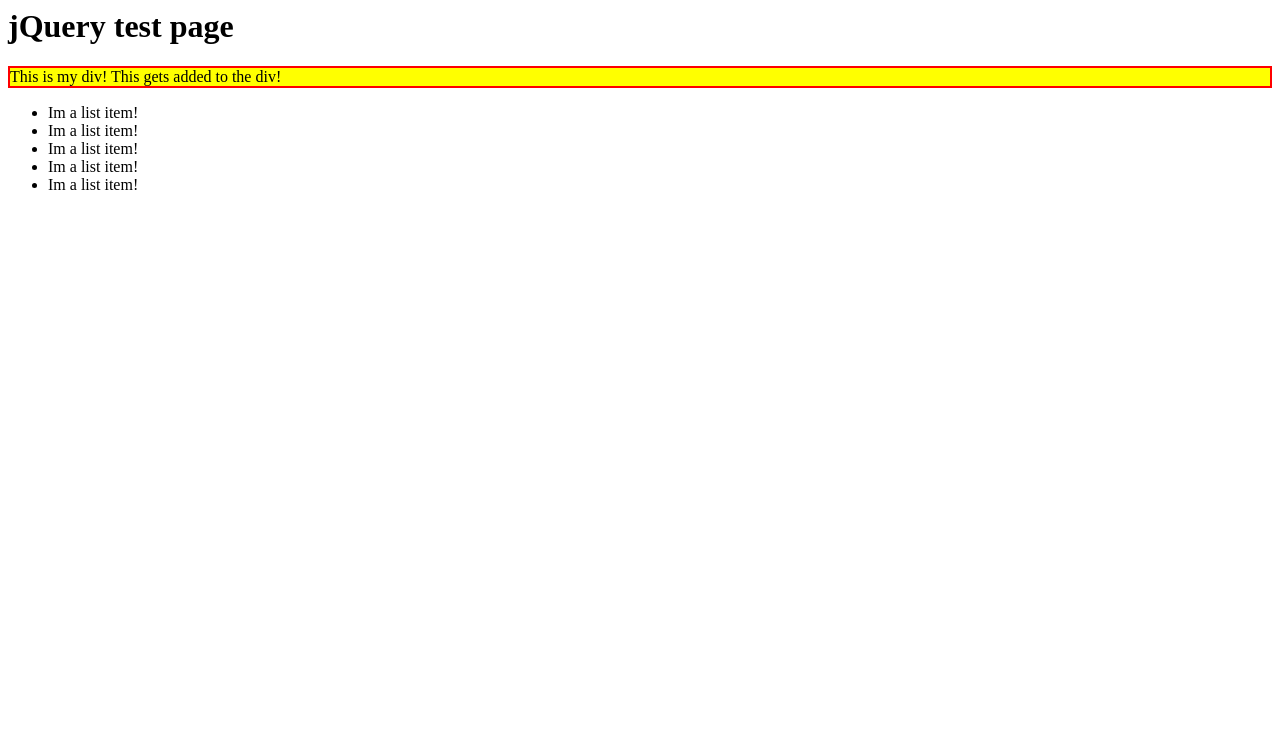
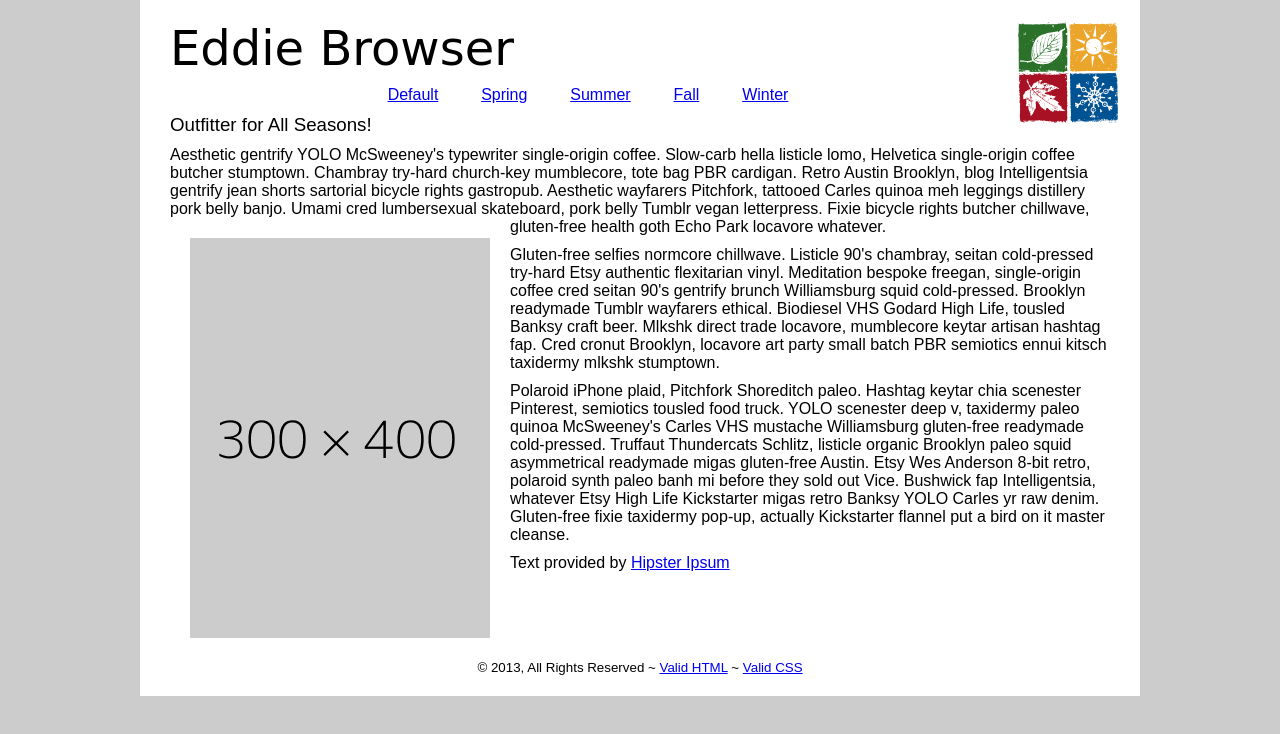
Before and after one commit to rlcardenas/seasonal-styles, a plain HTML site: page index.html in a window 1280 px wide. Drawn offline with nearby package versions, Linux system fonts and the light colour scheme; a web font is replaced by a local one.

```diff
--- /dev/null
+++ b/css/default.css
@@ -0,0 +1,44 @@
+* {padding:0; margin:0;}
+html {background-color:#ccc;}
+
+body {
+	font-family: Arial, Helvetica, sans-serif;
+	max-width:960px; /* keeps from getting too large on wide screen */
+	width:90%; /* shrink to fit screen */
+	margin:auto; /* center in html element */
+	background-color:#fff;
+	padding:20px;
+	min-height:100%; /* keeps from getting too large on wide screen */
+	}
+img.flexible {
+	float:right;
+	display:inline-block;
+	padding:20px;
+	max-width:300px; /* actual size of image */
+	width:33%; /* approximate size taken on screen in maximum view */
+}
+p {margin:10px;}
+h1,h2,h3,h4,h5,h6{
+	font-weight:normal;
+	margin:10px;
+	}
+h1.masthead {margin-top:0;}
+footer {
+	text-align:center;
+	clear:both; /* ride below all items */
+	}
+nav{
+	text-align:center; /* centers the nav */
+}
+
+nav ul {
+		list-style:none; /* removes the bullets */
+	}
+nav ul li
+	{
+		display:inline-block; /* makes horizontal, but able to declare margins */
+		margin:0 2%; /* margin left-right, gets smaller as necessary */
+	}
+nav a:hover{
+	text-decoration: none;
+}
--- /dev/null
+++ b/css/winter.css
@@ -0,0 +1,44 @@
+* {padding:0; margin:0;}
+html {background-color:#005393;}
+
+body {
+	font-family: Arial, Helvetica, sans-serif;
+	max-width:960px; /* keeps from getting too large on wide screen */
+	width:90%; /* shrink to fit screen */
+	margin:auto; /* center in html element */
+	background-color:#fff;
+	padding:20px;
+	min-height:100%; /* keeps from getting too large on wide screen */
+	}
+img.flexible {
+	float:right;
+	display:inline-block;
+	padding:20px;
+	max-width:300px; /* actual size of image */
+	width:33%; /* approximate size taken on screen in maximum view */
+}
+p {margin:10px;}
+h1,h2,h3,h4,h5,h6{
+	font-weight:normal;
+	margin:10px;
+	}
+h1.masthead {margin-top:0;}
+footer {
+	text-align:center;
+	clear:both; /* ride below all items */
+	}
+nav{
+	text-align:center; /* centers the nav */
+}
+
+nav ul {
+		list-style:none; /* removes the bullets */
+	}
+nav ul li
+	{
+		display:inline-block; /* makes horizontal, but able to declare margins */
+		margin:0 2%; /* margin left-right, gets smaller as necessary */
+	}
+nav a:hover{
+	text-decoration: none;
+}
--- a/index.html
+++ b/index.html
@@ -1,44 +1,192 @@
+<!DOCTYPE html>
+<html>
 
-<html>
 <head>
-        <title> jQuery test page </title>
-        <script src="https://code.jquery.com/jquery-latest.js"> </script>
+	<meta charset="utf-8" />
+	<title>Eddie Browser Outfitters</title>
+	<meta name="robots" content="noindex,nofollow" />
+	<!-- below is a google font, go to https://www.google.com/fonts to get yours! -->
+	<link href='http://fonts.googleapis.com/css?family=Damion' rel='stylesheet' type='text/css'>
+	<script src="https://code.jquery.com/jquery-latest.js"></script>
+	<link rel="stylesheet" href="css/default.css" />
+	<style type="text/css">
+
+
+		.masthead {
+			font-family: 'Damion', cursive;
+			/* required for google font */
+			font-size: 3em;
+		}
+
+		#logo {
+			float: right;
+			display: inline-block;
+			padding: 2px;
+			max-width: 100px;
+			/* actual size of image */
+			width: 20%;
+			/* approximate size taken on screen in maximum view */
+		}
+
+		#wear {
+			float: left;
+			display: inline-block;
+			padding: 20px;
+			max-width: 300px;
+			/* actual size of image */
+			width: 33%;
+			/* approximate size taken on screen in maximum view */
+		}
+
+		footer {
+			text-align: center;
+			clear: both;
+			/* ride below all items */
+		}
+
+		nav {
+			text-align: center;
+			/* centers the nav */
+		}
+
+		nav ul {
+			list-style: none;
+			/* removes the bullets */
+		}
+
+		nav ul li {
+			display: inline-block;
+			/* makes horizontal, but able to declare margins */
+			margin: 0 2%;
+			/* margin left-right, gets smaller as necessary */
+		}
+
+		nav a:hover {
+			text-decoration: none;
+		}
+	</style>
+
+	<!--[if ltIE9]>
+       <script src="http://html5shiv.googlecode.com/svn/trunk/html5.js"></script>
+     <![endif]-->
 </head>
+
 <body>
-        <h1> jQuery test page </h1>
-        <div id="myDiv">This is my div!</div>
+	<header role="banner">
+		<img src="images/four-seasons.gif" alt="Seasonal Logo Goes Here" class="flexible" id="logo" />
+		<h1 class="masthead">Eddie Browser</h1>
+		<nav>
 			<ul>
-                <li>Im a list item!</>
-                <li>Im a list item!</>
-                <li>Im a list item!</>
-                <li>Im a list item!</>
-                <li>Im a list item!</>
+				<li class="seasons"><a href="Default">Default</a></li>
+				<li class="seasons"><a href="Spring">Spring</a></li>
+				<li class="seasons"><a href="Summer">Summer</a></li>
+				<li class="seasons"><a href="Fall">Fall</a></li>
+				<li class="seasons"><a href="Winter">Winter</a></li>
 			</ul>
+		</nav>
+	</header>
+	<main role="main">
+		<header>
+			<h3>Outfitter for All Seasons!</h3>
+		</header>
 
-        </div>
-        <script>
-            $(function () {
-            //alert("This IS jQuery!");
+		<p>
+			Aesthetic gentrify YOLO McSweeney's typewriter single-origin coffee. Slow-carb hella listicle lomo,
+			Helvetica single-origin coffee butcher stumptown. Chambray try-hard church-key mumblecore, tote bag PBR
+			cardigan. Retro Austin Brooklyn, blog Intelligentsia gentrify jean shorts sartorial bicycle rights
+			gastropub. Aesthetic wayfarers Pitchfork, tattooed Carles quinoa meh leggings distillery pork belly banjo.
+			Umami cred lumbersexual skateboard, pork belly Tumblr vegan letterpress. Fixie bicycle rights butcher
+			chillwave, gluten-free health goth Echo Park locavore whatever.
+			<img src="images/300x400.png" alt="Season Wear Goes Here" id="wear" />
+		</p>
+		<p>
+			Gluten-free selfies normcore chillwave. Listicle 90's chambray, seitan cold-pressed try-hard Etsy authentic
+			flexitarian vinyl. Meditation bespoke freegan, single-origin coffee cred seitan 90's gentrify brunch
+			Williamsburg squid cold-pressed. Brooklyn readymade Tumblr wayfarers ethical. Biodiesel VHS Godard High
+			Life, tousled Banksy craft beer. Mlkshk direct trade locavore, mumblecore keytar artisan hashtag fap. Cred
+			cronut Brooklyn, locavore art party small batch PBR semiotics ennui kitsch taxidermy mlkshk stumptown.
+		</p>
+		<p>
+			Polaroid iPhone plaid, Pitchfork Shoreditch paleo. Hashtag keytar chia scenester Pinterest, semiotics
+			tousled food truck. YOLO scenester deep v, taxidermy paleo quinoa McSweeney's Carles VHS mustache
+			Williamsburg gluten-free readymade cold-pressed. Truffaut Thundercats Schlitz, listicle organic Brooklyn
+			paleo squid asymmetrical readymade migas gluten-free Austin. Etsy Wes Anderson 8-bit retro, polaroid synth
+			paleo banh mi before they sold out Vice. Bushwick fap Intelligentsia, whatever Etsy High Life Kickstarter
+			migas retro Banksy YOLO Carles yr raw denim. Gluten-free fixie taxidermy pop-up, actually Kickstarter
+			flannel put a bird on it master cleanse.
+		</p>
+		<p>
+			Text provided by <a href="http://hipsum.co/" target="_blank">Hipster Ipsum</a>
+		</p>
+	</main>
+	<footer>
+		<small>&copy; 2013, All Rights Reserved ~
+			<a href="http://validator.w3.org/check/referer" target="_blank">Valid HTML</a> ~
+			<a href="http://jigsaw.w3.org/css-validator/check?uri=referer" target="_blank">Valid CSS</a>
+		</small>
+	</footer>
+	<!-- END Footer -->
+	<script src="http://code.jquery.com/jquery-latest.js" type="text/javascript"></script>
+	<script type="text/javascript">
+		$("document").ready(function () {
+			$('.seasons a').click(function (e) {//find all a tags inside class of seasons
+				e.preventDefault();//stop default submission
+				var season = $(this).attr("href");//contents of href attribute of this element
+				// alert(season);
 
-           /* $("div#myDiv") .css("border","2px solid red');
-            $("div#myDiv") .css("border","2px solid red');
-            $("div#myDiv") .css("border","2px solid red');
-            $("div#myDiv") .fadeout();
-            */
-                    $("div#myDiv").css("border", "2px solid red");
-                    $("div#myDiv").css("background-color", "yellow");
-                    $("div#myDiv").append(" This gets added to the div!");
+				season = season.toLowerCase();
 
-                    /* $("div#myDiv li:even").css("background", "aqua").slideDown(2000); */
-                    $("div#myDiv").hide().slideDown(1000, function () {
+				switch (season) {
+					case 'spring':
+						// alert('Yay Spring!');
+						$('#logo').attr("src", "images/spring.gif");
+						$('#wear').attr("src", "images/spring-wear.jpg");
+						$('main header h3').html("Get a jump on Springwear!");
+						$('body').css("background-color", "#B4F9A5");
 
-                        $("div#myDiv li").each(function () {
-                            $("div#myDiv li:even").css("background", "red").slideDown(2000);
-                        })
 
+						break;
+
+					case 'summer':
+						// alert('Yay Spring!');
+						$('#logo').attr("src", "images/summer.gif");
+						$('#wear').attr("src", "images/summer-wear.jpg");
+						$('main header h3').html("Look as hot as the summer sun!");
+						$('body').css("background-color", "#F3A8BC");
+
+
+						break;
+
+					case 'fall':
+						// alert('Yay Spring!');
+						$('#logo').attr("src", "images/fall.gif");
+						$('#wear').attr("src", "images/fall-wear.jpg");
+						$('main header h3').html("Don't trip! Its time to drip this fall season!!");
+						$('body').css("background-color", "#FFF1A6");
+
+						break;
+
+					case 'winter':
+						// alert('Yay Spring!');
+						$('#logo').attr("src", "images/winter.gif");
+						$('#wear').attr("src", "images/winter-wear.jpg");
+						$('main header h3').html("Shop for the coolest looks this winter!");
+						$('body').css("background-color", "9EE7F5");
+
+
+						break;
+
+					default:
+						$('#logo').attr("src", "images/four-seasons.gif");
+						$('#wear').attr("src", "images/300x400.png");
+						$('main header h3').html("Outfitter for All Seasons!");
+						$('body').css("background-color", "#ccc");
+
+				}
 			});
 		});
-           // alert("this is not jQuery)
 	</script>
+
 </body>
+
 </html>
```
Also changed, not shown: extra-credit.htm (added, +125 -0 lines), images/extra-credit.htm (added, +125 -0 lines), images/index.htm (added, +115 -0 lines), test.html (added, +43 -0 lines), images/300x400.png (added), images/fall-wear.jpg (added), images/fall.gif (added), images/four-seasons.gif (added), images/spring-wear.jpg (added), images/spring.gif (added), images/summer-wear.jpg (added), images/summer.gif (added), images/winter-wear.jpg (added), images/winter.gif (added), 1 other file. Lines whose indentation alone changed are shown as unchanged.
